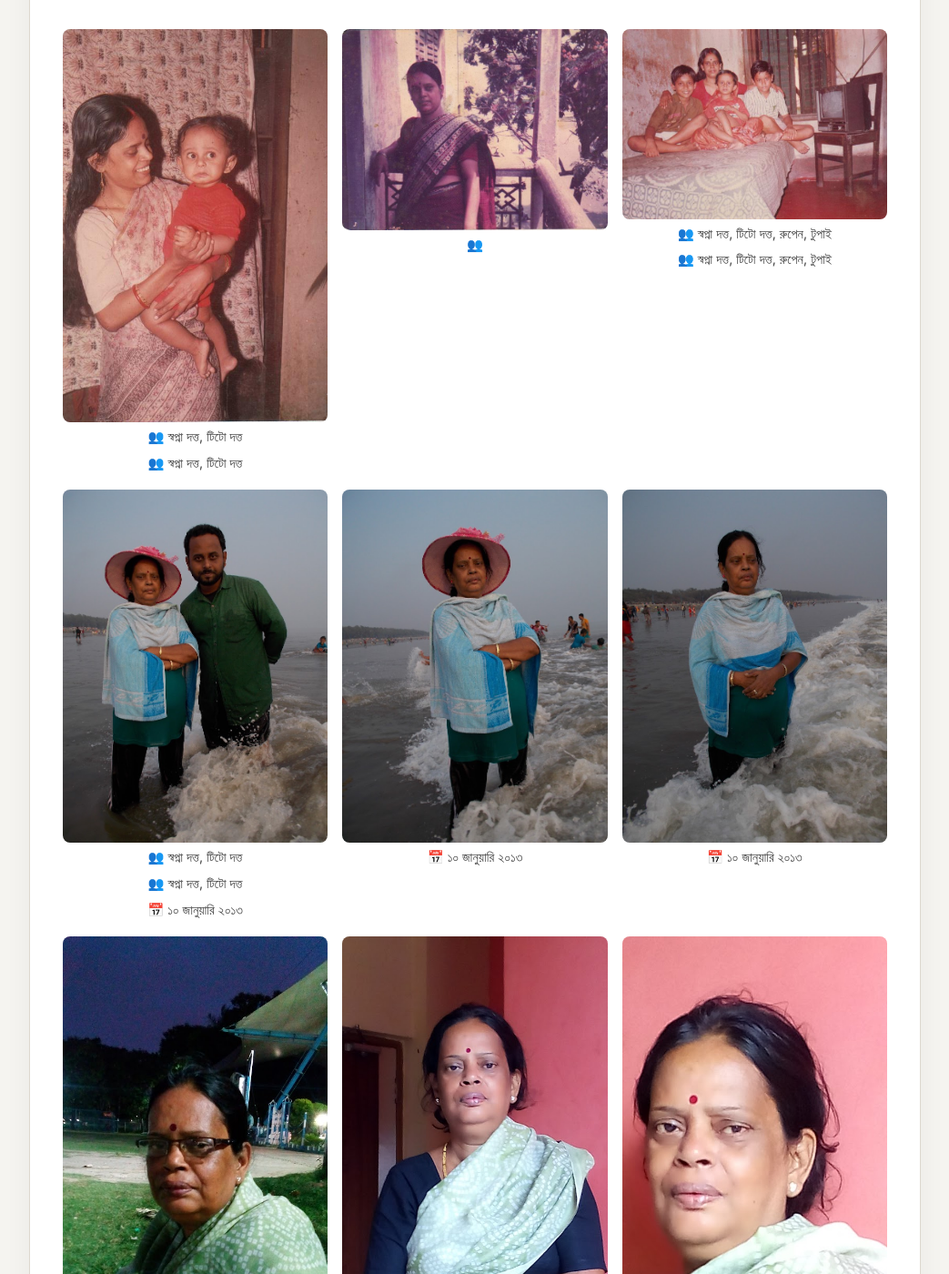
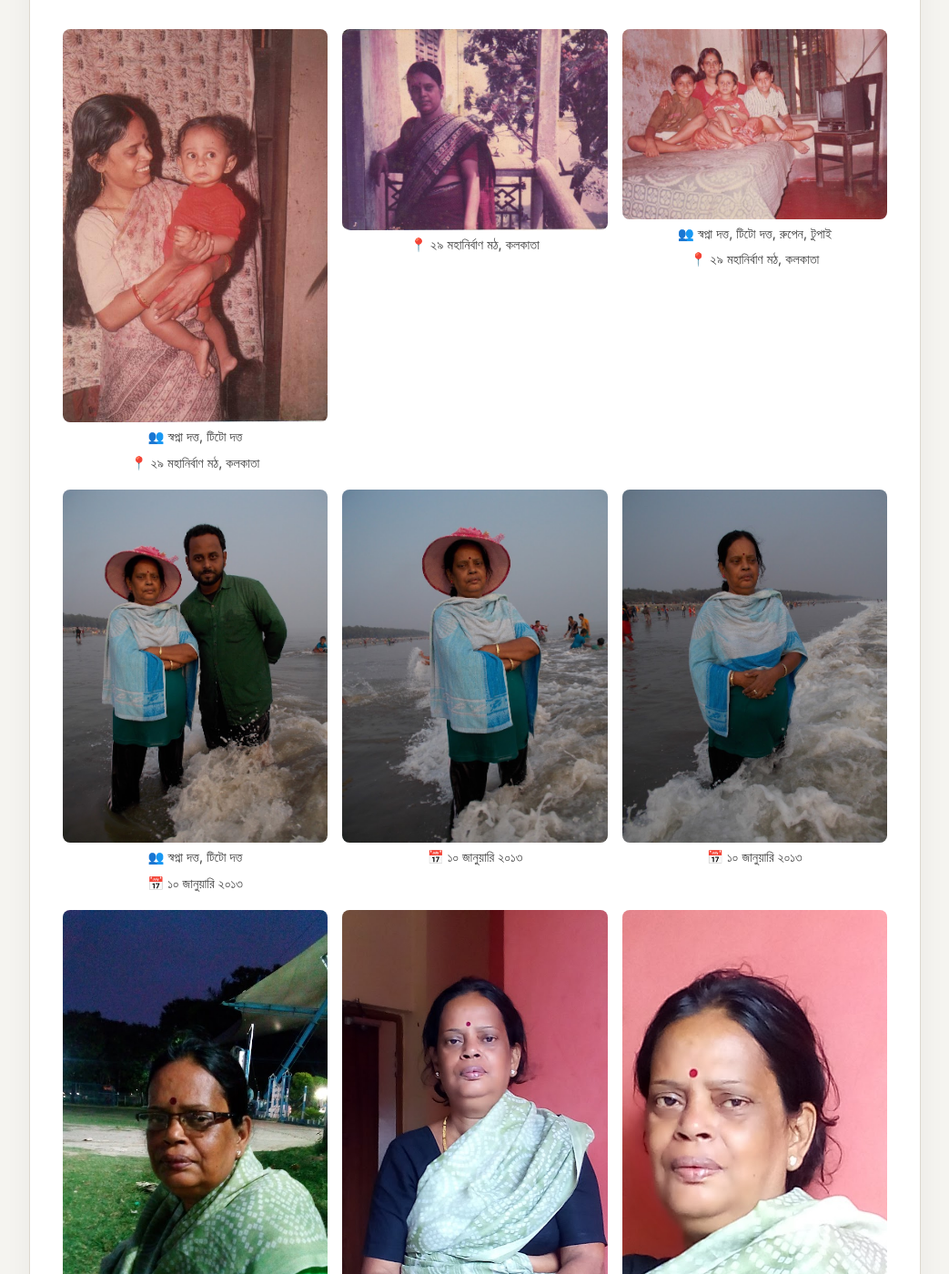
Before and after one commit to titodutta/swapnadutta, a Jekyll site: the page built from bn/gallery/index.md, in a window 1280 px wide and 1400 px high, scrolled down 701 px. Shown: the whole window at 91% size, without its empty margins (118-1161 px from the left). Built offline with Jekyll 4.4.1, drawn with Linux system fonts in a browser that asks for light colours.

Commit message:
fix empty array follow up

```diff
--- a/bn/gallery/index.md
+++ b/bn/gallery/index.md
@@ -82,15 +82,15 @@ created: 2026-05-15
   {% assign metadata = day | append: " " | append: month_name | append: " " | append: year %}
 {% endif %}
 
-{% if photo.people %}
+{% if photo.people.size > 0 %}
   <div class="photo-meta">
     👥 {% for person_id in photo.people %}{% assign person = site.data.people[person_id] %}{% unless forloop.first %}, {% endunless %}{{ person.bn }}{% endfor %}
   </div>
 {% endif %}
 
-{% if photo.people.size > 0 %}
+{% if photo.location %}
   <div class="photo-meta">
-    👥 {% for person_id in photo.people %}{% assign person = site.data.people[person_id] %}{% unless forloop.first %}, {% endunless %}{{ person.bn }}{% endfor %}
+    📍 {% for location_id in photo.location %}{% assign location = site.data.locations[location_id] %}{% unless forloop.first %}, {% endunless %}{{ location.bn }}{% endfor %}
   </div>
 {% endif %}
 
```
Also changed, not shown: gallery/index.md (+3 -3 lines).
